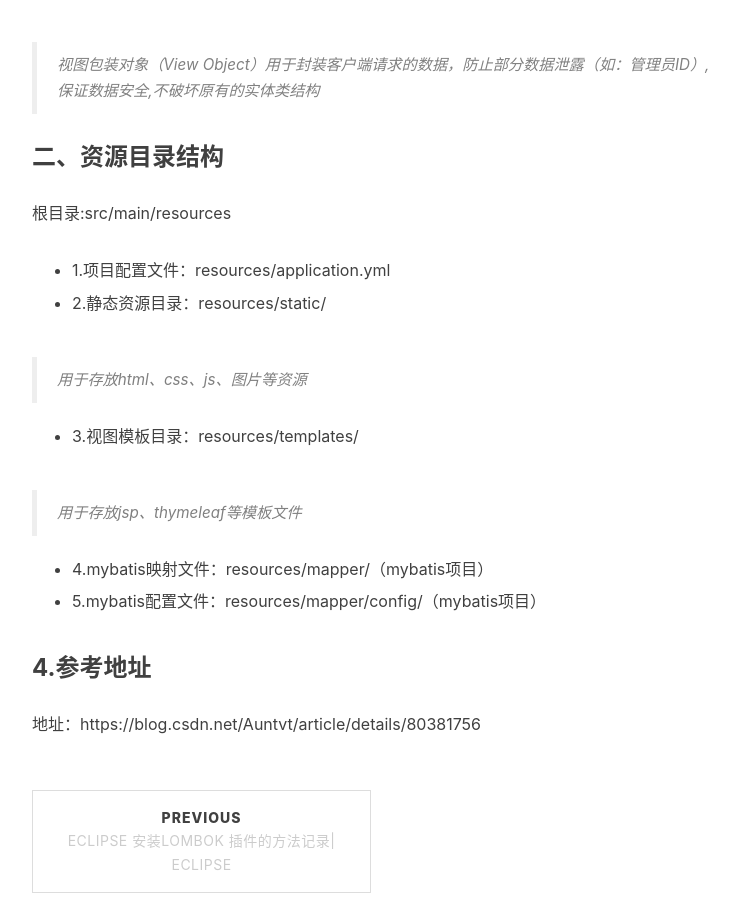
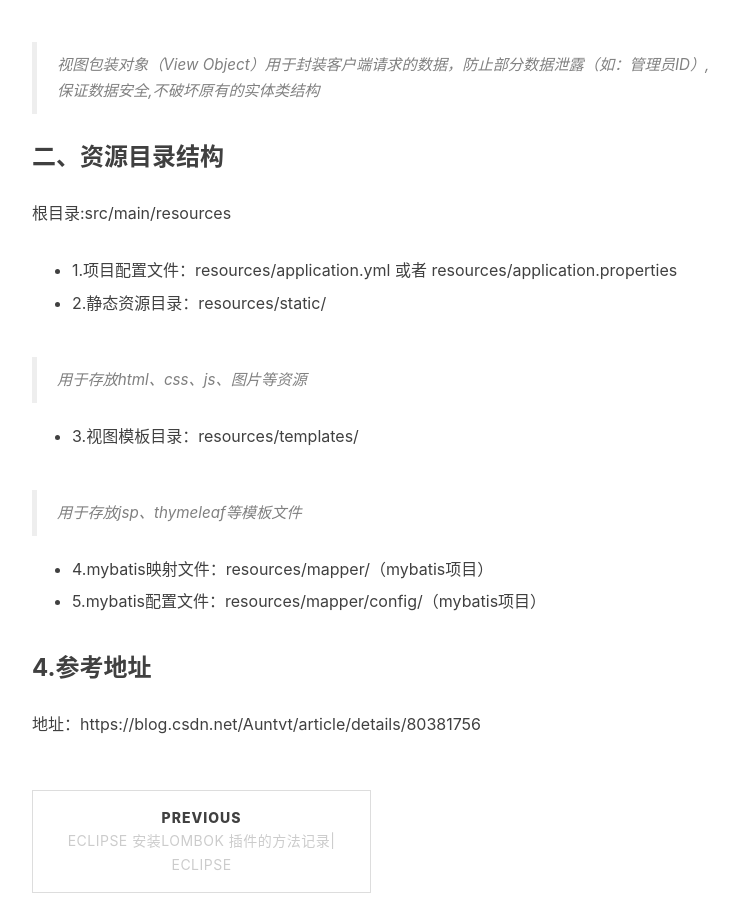
Before and after one commit to tangyibo/tangyibo.github.io, a Jekyll site: the page built from _posts/2019-12-09-spring-boot-project-directory.md, in a window 1280 px wide and 900 px high, scrolled down 1341 px. Shown: the whole window, without its empty margins (233-972 px from the left). Built offline with Jekyll 4.4.1, drawn with Linux system fonts in a browser that asks for light colours; nearby versions of some CDN libraries; comment, search, counter and statistics services are not loaded.

Commit message:
更新文档

```diff
--- a/_posts/2019-12-09-spring-boot-project-directory.md
+++ b/_posts/2019-12-09-spring-boot-project-directory.md
@@ -47,7 +47,7 @@ tag: [SpringBoot]
 
 根目录:src/main/resources
 
-- 1.项目配置文件：resources/application.yml
+- 1.项目配置文件：resources/application.yml 或者 resources/application.properties
 
 - 2.静态资源目录：resources/static/
 
```
